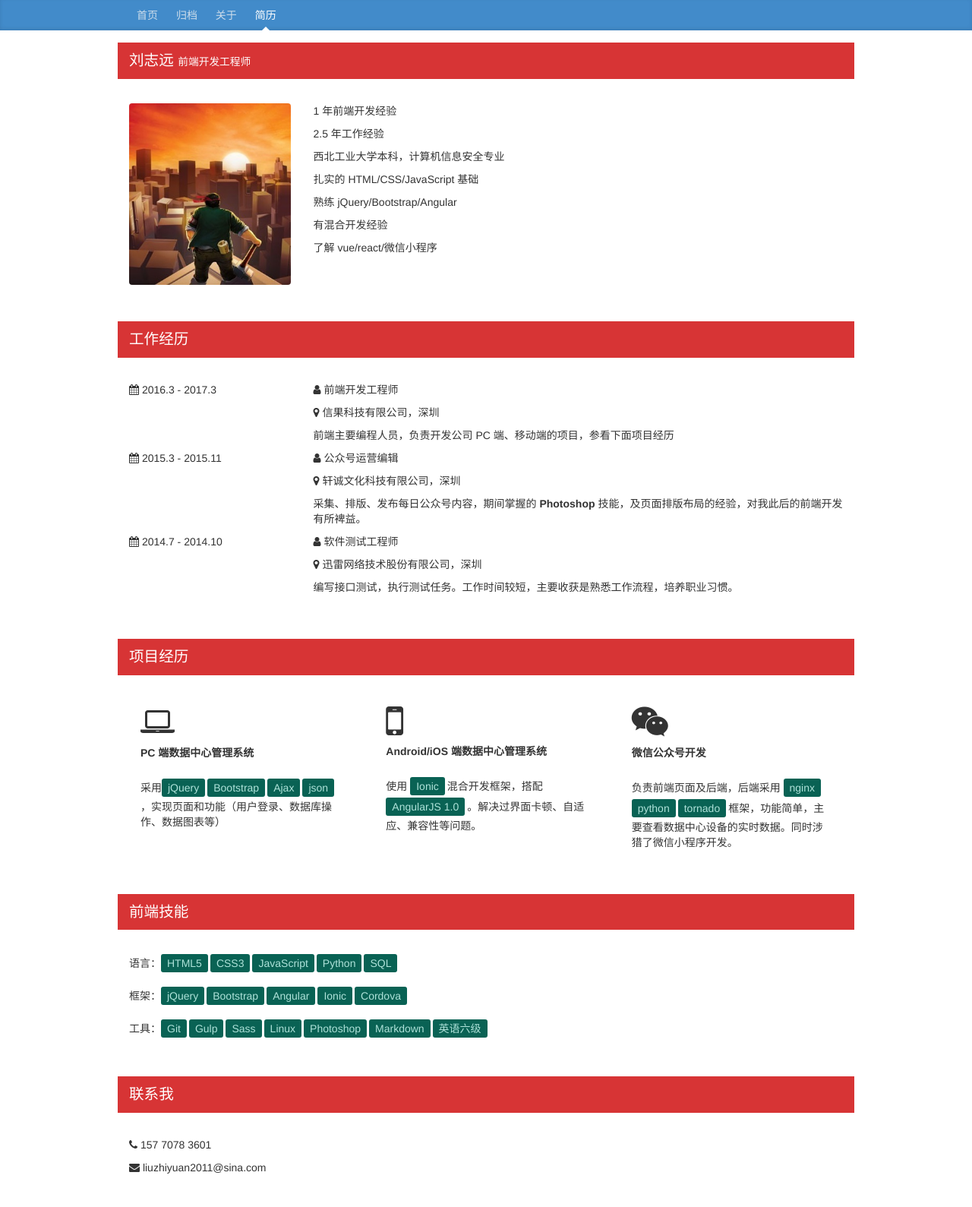
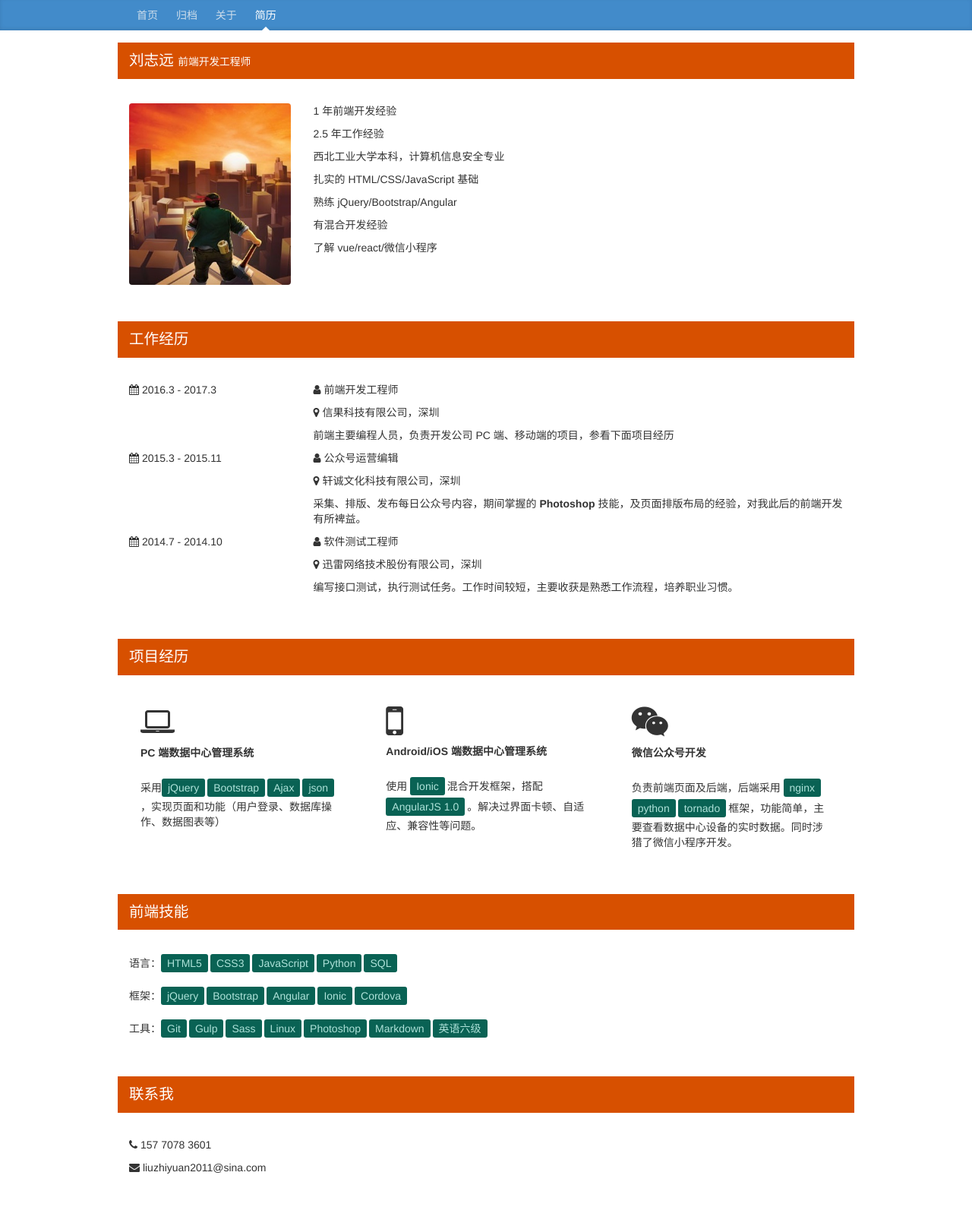
Before and after one commit to 90lzy/90lzy.github.io, a Jekyll site: the page built from 2017-resume.html, in a window 1280 px wide. Shown: the whole page at 76% size. Built offline with Jekyll 4.4.1, drawn with Linux system fonts in a browser that asks for light colours.

Commit message:
change resume color

```diff
--- a/css/blog.css
+++ b/css/blog.css
@@ -295,7 +295,8 @@ h6, .h6 {
 .re-block-title {
     padding: 10px 15px;
     margin-bottom: 32px;
-    background-color: #d73435;
+    /*background-color: #d73435;*/
+    background-color: #d75000;
     color: white;
     font-weight: lighter;
     font-size: 140%;
```
